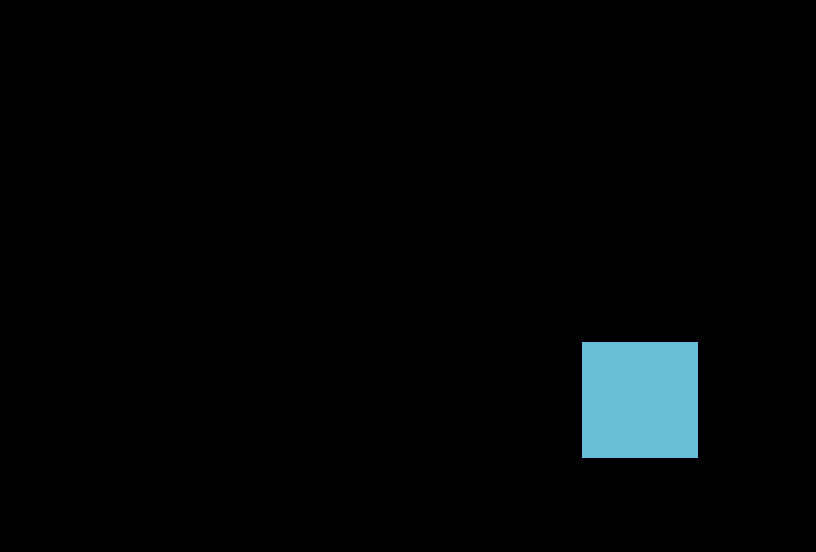
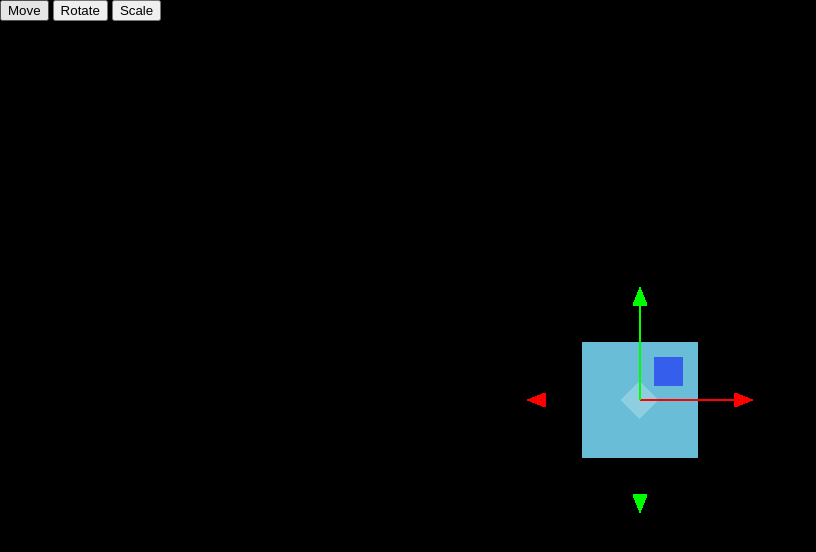
Before and after one commit to Lukasambry/3AIW-threejs, a website built with Vite: page index.html in a window 1280 px wide. Shown: the whole page, without its empty margins (0-816 px from the left). Built offline with nearby package versions, Linux system fonts and the light colour scheme.

Commit message:
add transform

```diff
--- a/index.html
+++ b/index.html
@@ -12,9 +12,26 @@
     canvas {
       cursor: grab;
     }
+    canvas[data-mode="move"] {
+      cursor: grab;
+    }
+    canvas[data-mode="rotate"] {
+      cursor: all-scroll;
+    }
+    canvas[data-mode="scale"] {
+      cursor: ns-resize;
+    }
+    aside {
+      position: absolute;
+    }
   </style>
 </head>
 <body>
+  <aside>
+    <button class="move">Move</button>
+    <button class="rotate">Rotate</button>
+    <button class="scale">Scale</button>
+  </aside>
   <script type="module" src="/src/main.js"></script>
 </body>
 </html>
--- a/src/main.js
+++ b/src/main.js
@@ -1,5 +1,7 @@
 import * as THREE from 'three';
 import { OrbitControls } from 'three/addons/controls/OrbitControls.js';
+import { TransformControls } from 'three/addons/controls/TransformControls.js';
+
 
 function initScene() {
   const scene = new THREE.Scene()
@@ -27,24 +29,56 @@ function intRenderer() {
 }
 
 function addCude() {
-  const cube = new THREE.BoxGeometry(1, 1, 1);
+  const geo = new THREE.BoxGeometry(1, 1, 1);
   const material = new THREE.MeshBasicMaterial({ color: 0x69bdd7 });
-  return new THREE.Mesh(cube, material);
+  const cube = new THREE.Mesh(geo, material);
+
+  scene.add(cube);
+  transformControl.attach(cube);
 }
 
 function initControls() {
   const orbitControl = new OrbitControls(camera, renderer.domElement);
   orbitControl.update();
 
-  return { orbitControl };
+  const transformControl = new TransformControls(camera, renderer.domElement);
+  transformControl.addEventListener('mouseDown', () => orbitControl.enabled = false);
+  transformControl.addEventListener('mouseUp', () => orbitControl.enabled = true);
+
+  const controlButtons = document.querySelectorAll('aside button');
+  const canvas = document.querySelector('canvas');
+  controlButtons.forEach((button) => {
+    switch(button.className) {
+      case 'move':
+        button.addEventListener('click', () => {
+          canvas.dataset.mode = 'translate';
+          transformControl.setMode('translate')}
+        );
+        break;
+      case 'rotate':
+        button.addEventListener('click', () => {
+          canvas.dataset.mode = 'rotate';
+          transformControl.setMode('rotate')}
+        );
+        break;
+      case 'scale':
+        button.addEventListener('click', () => {
+          canvas.dataset.mode = 'scale';
+          transformControl.setMode('scale')}
+        );
+        break;
+    }
+  });
+
+  scene.add(transformControl);
+  return { orbitControl, transformControl };
 }
 
 const { scene, renderer } = initScene();
 
 const camera = initCamera();
+const { transformControl } = initControls();
 
-const cube = addCude();
-scene.add(cube);
+addCude();
 
 intRenderer();
-initControls();
```
